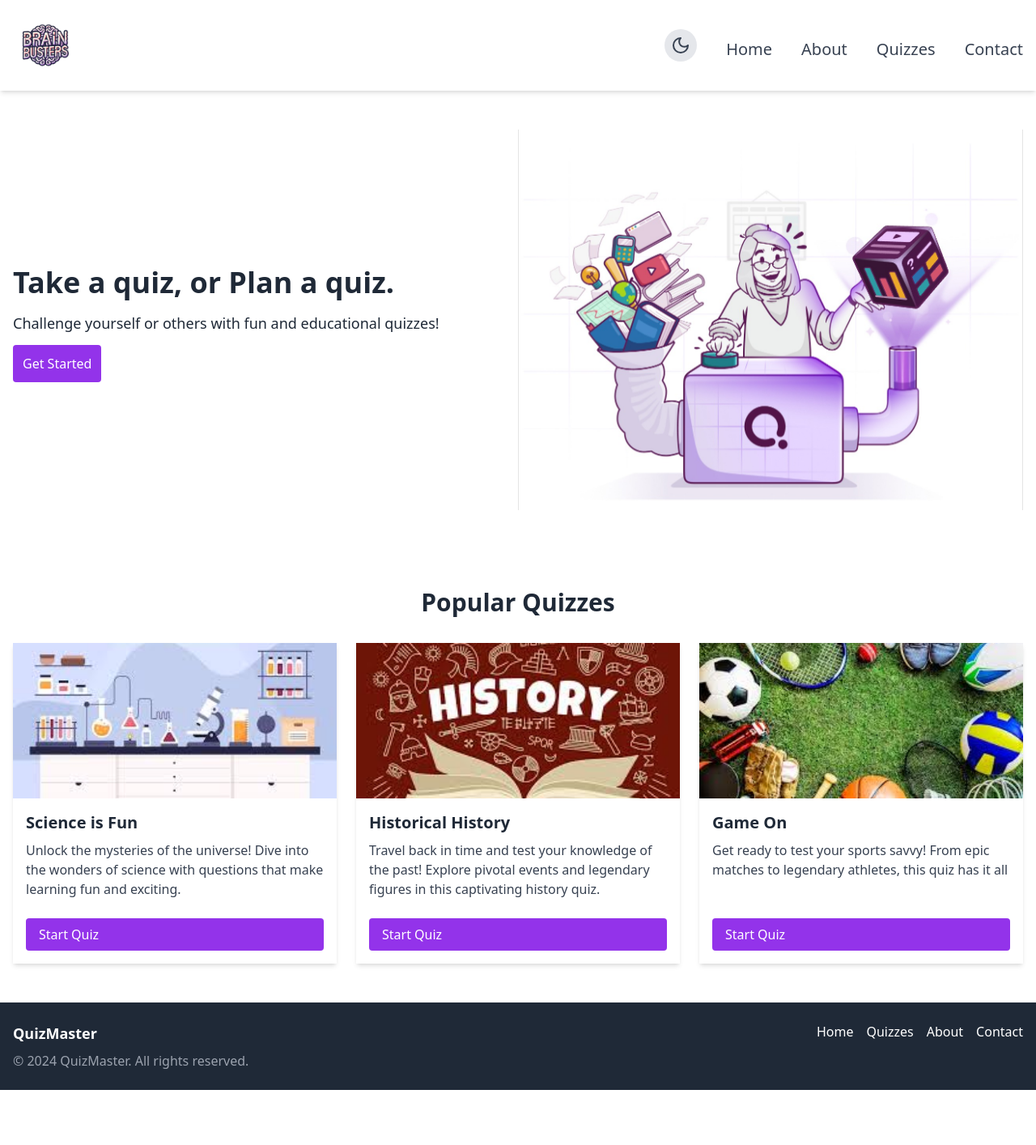
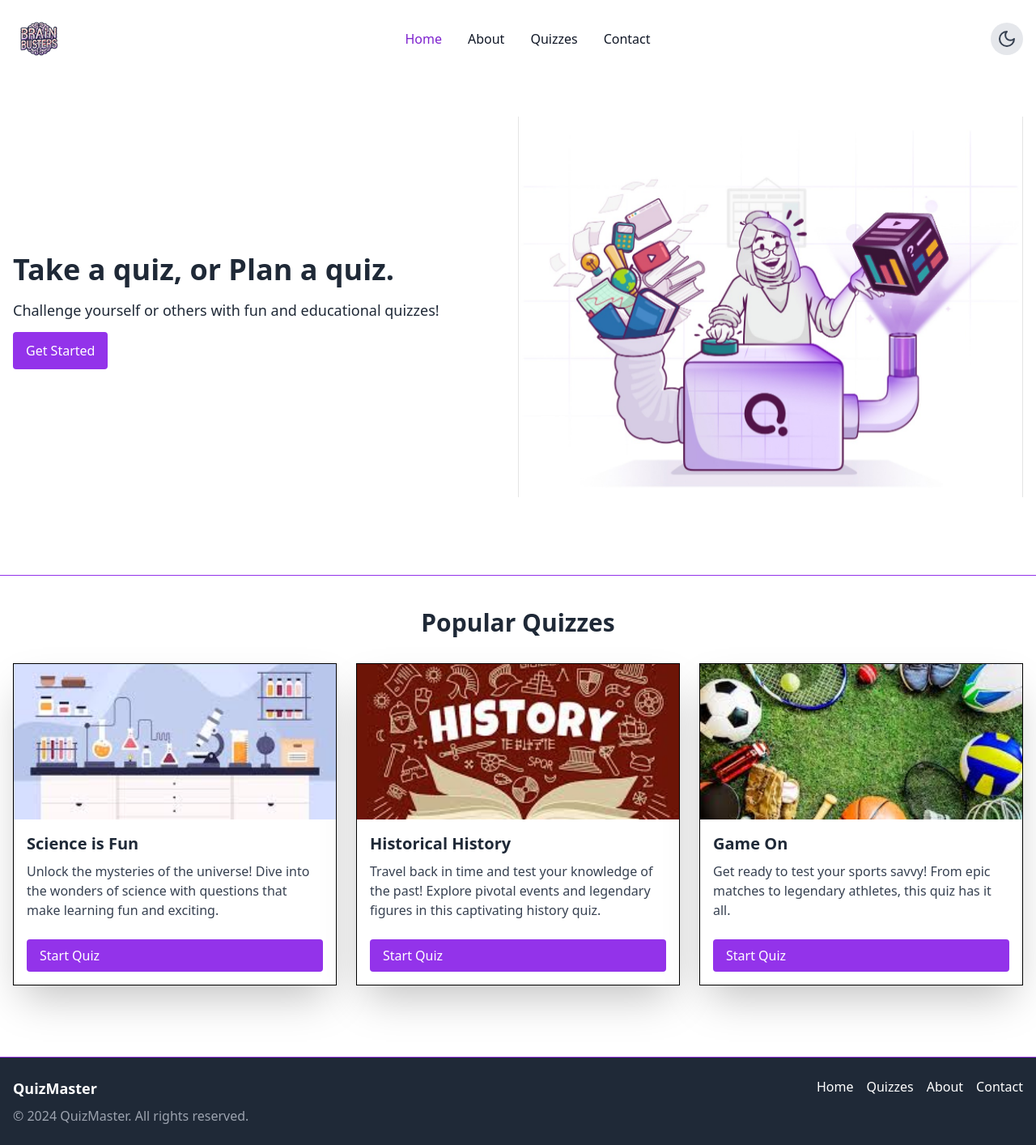
Before and after one commit to JaziBro/BrainBuster, a Next.js app: page / in a window 1280 px wide. Shown: the whole page at 81% size. Before the commit the page ends 1346 px from the top, so only its background shows below. Built offline with nearby package versions, Linux system fonts and the light colour scheme.

Commit message:
updated NavBar

```diff
--- a/package.json
+++ b/package.json
@@ -25,13 +25,13 @@
     "tailwindcss-animate": "^1.0.7"
   },
   "devDependencies": {
-    "@types/node": "^20",
-    "@types/react": "^18",
+    "@types/node": "20.16.5",
+    "@types/react": "18.3.8",
     "@types/react-dom": "^18",
     "eslint": "^8",
     "eslint-config-next": "14.2.5",
     "postcss": "^8",
     "tailwindcss": "^3.4.1",
-    "typescript": "^5"
+    "typescript": "5.6.2"
   }
 }
--- a/src/app/about/page.tsx
+++ b/src/app/about/page.tsx
@@ -1,36 +1,10 @@
 "use client";
 
-import Link from "next/link";
-import Image from "next/image";
-import logo from "../../../public/logo.png";
-import ThemeToggle from "../components/ThemeToggle";
 
 export default function AboutPage() {
   return (
-    <div className="min-h-screen flex flex-col items-center justify-center bg-gray-50 dark:bg-gray-900 text-gray-800 dark:text-gray-200">
-      <header className="w-full bg-white dark:bg-gray-800 shadow-md py-4 fixed top-0 left-0 z-50">
-        <div className="container mx-auto flex justify-between items-center px-4">
-          <Link href="/">
-            <Image src={logo} alt="BrainBuster" className="w-20 h-20" />
-          </Link>
-          <nav className="space-x-9">
-            <ThemeToggle />
-            <Link href="/" className="text-gray-700 dark:text-gray-200 hover:text-gray-900 dark:hover:text-white text-xl">
-              Home
-            </Link>
-            <Link href="/about" className="text-gray-700 dark:text-gray-200 hover:text-gray-900 dark:hover:text-white text-xl">
-              About
-            </Link>
-            <Link href="/#quizzes" className="text-gray-700 dark:text-gray-200 hover:text-gray-900 dark:hover:text-white text-xl">
-              Quizzes
-            </Link>
-            <Link href="/contact" className="text-gray-700 dark:text-gray-200 hover:text-gray-900 dark:hover:text-white text-xl">
-              Contact
-            </Link>
-          </nav>
-        </div>
-      </header>
-      <main className="container mx-auto p-6 text-center">
+    <div>
+      <main className="container mx-auto p-6 text-center mt-16">
         <h1 className="text-4xl font-bold mb-6">About Us</h1>
         <p className="text-lg text-gray-700 dark:text-gray-300 mb-4">
           Welcome to <span className="font-bold text-purple-600 dark:text-purple-400">QuizMaster</span>, where learning meets fun!
--- /dev/null
+++ b/src/app/components/NavBar.tsx
@@ -0,0 +1,44 @@
+import React from "react";
+import Link from "next/link";
+import Image from "next/image";
+import ThemeToggle from "./ThemeToggle";
+import logo from "../../../public/logo.png"
+
+export default function NavBar() {
+    return (
+        <nav className="bg-white dark:bg-gray-900 ">
+            <div className="max-w-screen-xl flex flex-wrap items-center justify-between mx-auto p-4">
+            <Link href="/" className="flex items-center space-x-3 rtl:space-x-reverse">
+                <Image src={logo} className="w-16 h-16" alt="BrainBuster logo" />
+            </Link>
+
+            <div className="flex md:order-2 space-x-3 md:space-x-0 rtl:space-x-reverse gap-x-5">
+                <ThemeToggle/>
+                <button data-collapse-toggle="navbar-cta" type="button" className="inline-flex items-center p-2 w-10 h-10 justify-center text-sm text-gray-500 rounded-lg md:hidden hover:bg-gray-100 focus:outline-none focus:ring-2 focus:ring-gray-200 dark:text-gray-400 dark:hover:bg-gray-700 dark:focus:ring-gray-600" aria-controls="navbar-cta" aria-expanded="false">
+                    <span className="sr-only">Open main menu</span>
+                    <svg className="w-5 h-5" aria-hidden="true" xmlns="http://www.w3.org/2000/svg" fill="none" viewBox="0 0 17 14">
+                        <path stroke="currentColor" stroke-linecap="round" stroke-linejoin="round" stroke-width="2" d="M1 1h15M1 7h15M1 13h15"/>
+                    </svg>
+                </button>
+            </div>
+            <div className="items-center justify-between hidden w-full md:flex md:w-auto md:order-1" id="navbar-cta">
+                <ul className="flex flex-col font-medium p-4 md:p-0 mt-4 border border-gray-100 rounded-lg bg-gray-50 md:space-x-8 rtl:space-x-reverse md:flex-row md:mt-0 md:border-0 md:bg-white dark:bg-gray-800 md:dark:bg-gray-900 dark:border-gray-700">
+                <li>
+                    <Link href="/" className="block py-2 px-3 md:p-0 text-white bg-purple-700 rounded md:bg-transparent md:text-purple-700 md:dark:text-purple-500" aria-current="page">Home</Link>
+                </li>
+                <li>
+                    <Link href="/about" className="block py-2 px-3 md:p-0 text-gray-900 rounded hover:bg-gray-100 md:hover:bg-transparent md:hover:text-purple-700 md:dark:hover:text-purple-500 dark:text-white dark:hover:bg-gray-700 dark:hover:text-white md:dark:hover:bg-transparent dark:border-gray-700">About</Link>
+                </li>
+                <li>
+                    <Link href="#quizzes" className="block py-2 px-3 md:p-0 text-gray-900 rounded hover:bg-gray-100 md:hover:bg-transparent md:hover:text-purple-700 md:dark:hover:text-purple-500 dark:text-white dark:hover:bg-gray-700 dark:hover:text-white md:dark:hover:bg-transparent dark:border-gray-700">Quizzes</Link>
+                </li>
+                <li>
+                    <Link href="/contact" className="block py-2 px-3 md:p-0 text-gray-900 rounded hover:bg-gray-100 md:hover:bg-transparent md:hover:text-purple-700 md:dark:hover:text-purple-500 dark:text-white dark:hover:bg-gray-700 dark:hover:text-white md:dark:hover:bg-transparent dark:border-gray-700">Contact</Link>
+                </li>
+                </ul>
+            </div>
+            </div>
+        </nav>
+
+    )
+}
--- a/src/app/contact/page.tsx
+++ b/src/app/contact/page.tsx
@@ -21,20 +21,6 @@ export default function ContactPage() {
 
   return (
     <div className="min-h-screen flex flex-col items-center justify-center bg-gray-50 dark:bg-gray-900 text-gray-800 dark:text-gray-200">
-      <header className="w-full bg-white dark:bg-gray-800 shadow-md py-4 fixed top-0 left-0 z-50">
-        <div className="container mx-auto flex justify-between items-center px-4">
-          <Link href="/">
-            <Image src={logo} alt="BrainBuster" className="w-20 h-20" />
-          </Link>
-          <nav className="space-x-9">
-            <ThemeToggle />
-            <Link href="/" className="text-gray-700 dark:text-gray-200 hover:text-gray-900 dark:hover:text-white text-xl">Home</Link>
-            <Link href="/about" className="text-gray-700 dark:text-gray-200 hover:text-gray-900 dark:hover:text-white text-xl">About</Link>
-            <Link href="/#quizzes" className="text-gray-700 dark:text-gray-200 hover:text-gray-900 dark:hover:text-white text-xl">Quizzes</Link>
-            <Link href="/contact" className="text-gray-700 dark:text-gray-200 hover:text-gray-900 dark:hover:text-white text-xl">Contact</Link>
-          </nav>
-        </div>
-      </header>
       <main className="container mx-auto p-6 text-center mt-36">
         <h1 className="text-4xl font-bold mb-6">Contact Us 📲</h1>
         <p className="text-lg text-gray-700 dark:text-gray-300 mb-6">
--- a/src/app/layout.tsx
+++ b/src/app/layout.tsx
@@ -2,6 +2,7 @@
 import { ReactNode } from "react";
 import { ThemeProvider } from "../app/context/ThemeContext";
 import "../app/globals.css"; // Import your global styles
+import NavBar from "./components/NavBar";
 
 export const metadata = {
   title: 'BrainBuster',
--- a/src/app/page.tsx
+++ b/src/app/page.tsx
@@ -1,50 +1,26 @@
-"use client";
-
 import Link from "next/link";
 import Image from "next/image";
+import ThemeToggle from "./components/ThemeToggle";
 import hero_img from "../../public/hero-img.jpeg";
+import science_quiz from "../../public/science_quiz.jpg";
 import history_quiz from "../../public/history_quiz.jpg";
-import science_quiz from "../../public/science_quiz.jpg";
 import sports_quiz from "../../public/sports_quiz.jpg";
-import logo from "../../public/logo.png";
-import ThemeToggle from "./components/ThemeToggle";
+import logo from "../../public/logo.png"
+import NavBar from "./components/NavBar";
 
 export default function Home() {
   return (
   <div className="flex flex-col min-h-screen bg-white dark:bg-gray-900 text-gray-800 dark:text-gray-200">
-      {/* Header */}
-      <header className="w-full bg-white dark:bg-gray-800 shadow-md py-4 top-0 left-0 z-50">
-        <div className="container mx-auto flex justify-between items-center px-4">
-          <Link href="/">
-            <Image src={logo} alt="BrainBuster" className="w-20 h-20" />
-          </Link>
-          <nav className="space-x-9">
-            <ThemeToggle />
-            <Link href="/" className="text-gray-700 dark:text-gray-200 hover:text-gray-900 dark:hover:text-white text-xl">
-              Home
-            </Link>
-            <Link href="/about" className="text-gray-700 dark:text-gray-200 hover:text-gray-900 dark:hover:text-white text-xl">
-              About
-            </Link>
-            <Link href="#quizzes" className="text-gray-700 dark:text-gray-200 hover:text-gray-900 dark:hover:text-white text-xl">
-              Quizzes
-            </Link>
-            <Link href="/contact" className="text-gray-700 dark:text-gray-200 hover:text-gray-900 dark:hover:text-white text-xl">
-              Contact
-            </Link>
-          </nav>
-        </div>
-      </header>
-
+    <NavBar/>
     {/* Hero Section */}
     <section className="py-12">
       <div className="container mx-auto flex flex-col md:flex-row items-center px-4">
         <div className="md:w-1/2">
-            <h1 className="text-4xl font-bold mb-4 dark:text-white">Take a quiz, or Plan a quiz.</h1>
+          <h1 className="text-4xl font-bold mb-4 dark:text-white text-left">Take a quiz, or Plan a quiz.</h1>
           <p className="text-lg mb-6 dark:text-gray-300">
             Challenge yourself or others with fun and educational quizzes!
           </p>
-            <Link href="#quizzes" className="bg-purple-600 text-white px-3 py-3 rounded hover:bg-purple-700">
+          <Link href="#quizzes" className="bg-purple-600 text-white px-4 py-3 rounded hover:bg-purple-700 sm:mt-16">
             Get Started
           </Link>
         </div>
@@ -56,11 +32,11 @@ export default function Home() {
 
     {/* Quiz Cards Section */}
     <section id="quizzes" className="py-12">
-        <div className="container mx-auto px-4">
-          <h2 className="text-3xl font-bold text-center mb-8 dark:text-white">Popular Quizzes</h2>
+      <div className="container mx-auto px-4 border-purple-600 border-t mb-10">
+        <h2 className="text-3xl font-bold text-center mb-8 dark:text-white mt-10">Popular Quizzes</h2>
         <div className="grid grid-cols-1 sm:grid-cols-2 md:grid-cols-3 gap-6">
           {/* Card 1 */}
-            <div className="bg-white dark:bg-gray-800 shadow-md rounded-lg overflow-hidden flex flex-col">
+          <div className="bg-white dark:bg-gray-800 rounded-lg overflow-hidden flex flex-col border-black border-t border-b border-l border-r shadow-2xl">
             <div className="relative h-48 w-full">
               <Image src={science_quiz} alt="Quiz 1" layout="fill" objectFit="cover" />
             </div>
@@ -77,7 +53,7 @@ export default function Home() {
           </div>
 
           {/* Card 2 */}
-            <div className="bg-white dark:bg-gray-800 shadow-md rounded-lg overflow-hidden flex flex-col">
+          <div className="bg-white dark:bg-gray-800 rounded-lg overflow-hidden flex flex-col border-black border-t border-b border-l border-r shadow-2xl">
             <div className="relative h-48 w-full">
               <Image src={history_quiz} alt="Quiz 2" layout="fill" objectFit="cover" />
             </div>
@@ -94,15 +70,14 @@ export default function Home() {
           </div>
 
           {/* Card 3 */}
-            <div className="bg-white dark:bg-gray-800 shadow-md rounded-lg overflow-hidden flex flex-col">
+          <div className="bg-white dark:bg-gray-800 rounded-lg overflow-hidden flex flex-col border-black border-t border-b border-l border-r shadow-2xl">
             <div className="relative h-48 w-full">
               <Image src={sports_quiz} alt="Quiz 3" layout="fill" objectFit="cover" />
             </div>
             <div className="p-4 flex-grow flex flex-col">
               <h3 className="text-xl font-bold mb-2 dark:text-white">Game On</h3>
               <p className="text-gray-700 dark:text-gray-300 flex-grow">
-                  Get ready to test your sports savvy! From epic matches to legendary athletes, this quiz has it
-                  all
+                Get ready to test your sports savvy! From epic matches to legendary athletes, this quiz has it all.
               </p>
               <Link href="/quizzes/sports" className="bg-purple-600 text-white px-4 py-2 rounded hover:bg-purple-700 mt-6 inline-block">
                 Start Quiz
@@ -114,7 +89,7 @@ export default function Home() {
     </section>
 
     {/* Footer */}
-      <footer className="bg-gray-800 dark:bg-gray-900 text-white py-6 mt-auto">
+    <footer className="bg-gray-800 dark:bg-gray-900 text-white py-6 mt-auto border-purple-600 border-t">
       <div className="container mx-auto px-4">
         <div className="flex justify-between">
           <div>
@@ -131,5 +106,5 @@ export default function Home() {
       </div>
     </footer>
   </div>
-  );
+  )
 }
```
Also changed, not shown: 1 other file (tests, documents, lock files or other folders). Lines whose indentation alone changed are shown as unchanged.
